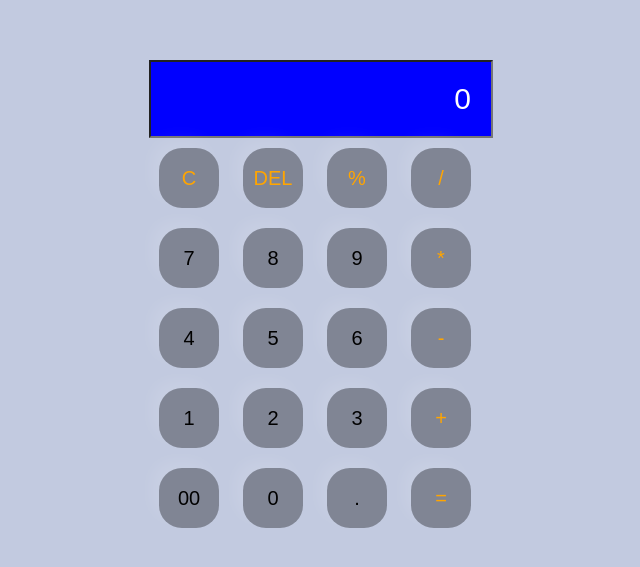
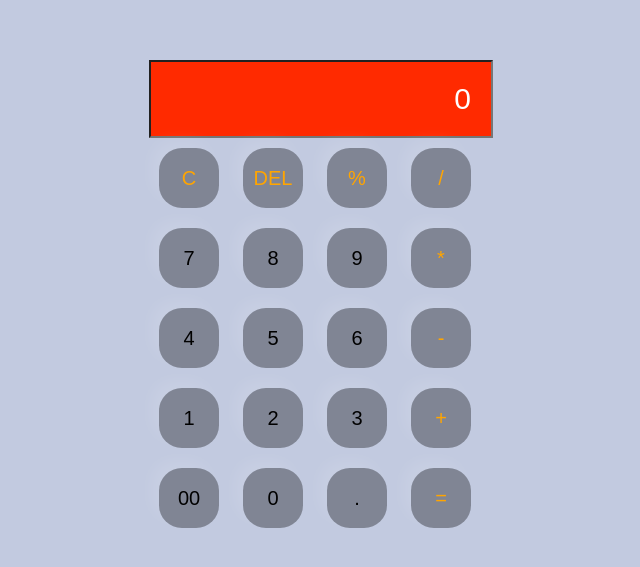
Before and after one commit to Ritik-Khudiya/pra, a plain HTML site: page index.html in a window 1280 px wide. Shown: the part 101-668 px from the top of the page, without its empty margins (319-959 px from the left). Drawn offline with Linux system fonts and the light colour scheme.

Commit message:
color changed

```diff
--- a/style.css
+++ b/style.css
@@ -14,7 +14,7 @@ body {
   input{
     width: 300px;
     cursor: pointer;
-    background-color: blue;
+    background-color: rgb(255, 42, 0);
     color: white;
     padding: 20px 20px;
     text-align: right;
```
